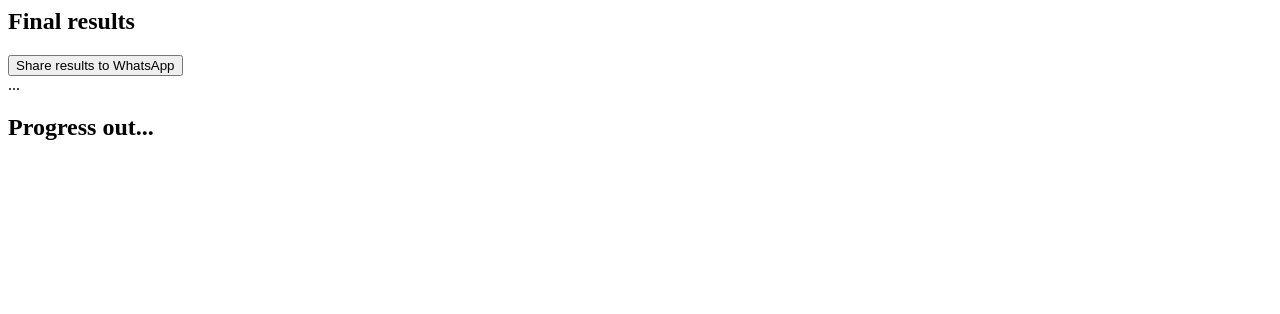
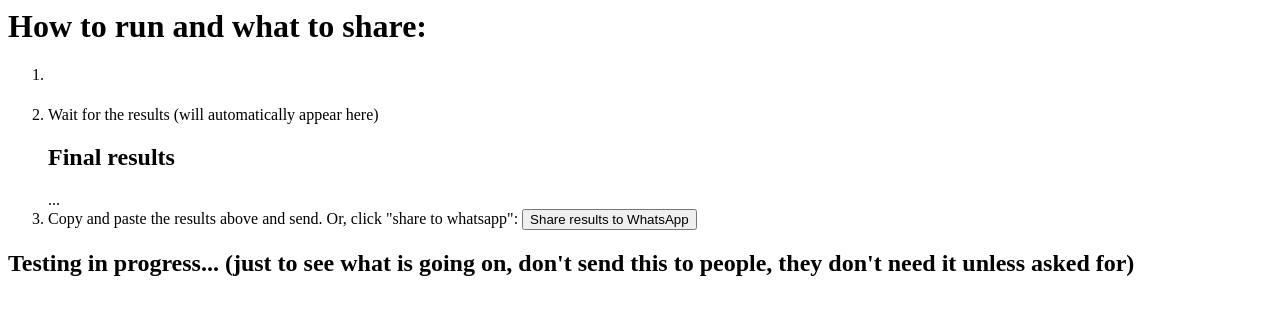
Before and after one commit to j-d-carmichael/api-dummy_d, a website: page docs/index.html in a window 1280 px wide. Drawn offline with Linux system fonts and the light colour scheme.

Commit message:
Update index.html

```diff
--- a/docs/index.html
+++ b/docs/index.html
@@ -55,15 +55,22 @@
   </script>
 </head>
 <body>
-  <div id="controls"></div>
+  <h1>How to run and what to share:</h1>
+  <ol>
+    <li><div id="controls"></div></li>
+    <li>
+      <p>Wait for the results (will automatically appear here)</p>
+      <h2>Final results</h2>
+      <div id="summary">...</div>
+    </li>
+    <li>
+      Copy and paste the results above and send. Or, click "share to whatsapp": <button onclick="whatsapp()"> Share results to WhatsApp </button>
+    </li>
+  </ol>
+
 
   <div>
-    <h2>Final results</h2>
-    <button onclick="whatsapp()"> Share results to WhatsApp </button>
-    <div id="summary">...</div>
-  </div>
-  <div>
-    <h2>Progress out...</h2>
+    <h2>Testing in progress... (just to see what is going on, don't send this to people, they don't need it unless asked for)</h2>
     <div id="result"></div>
   </div>
 </body>
```
